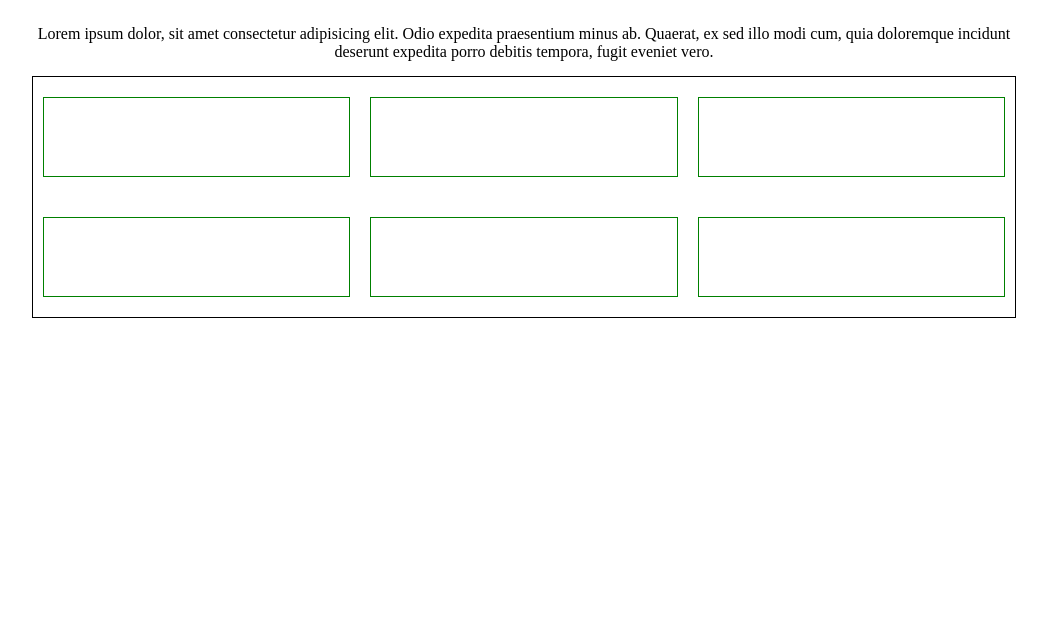
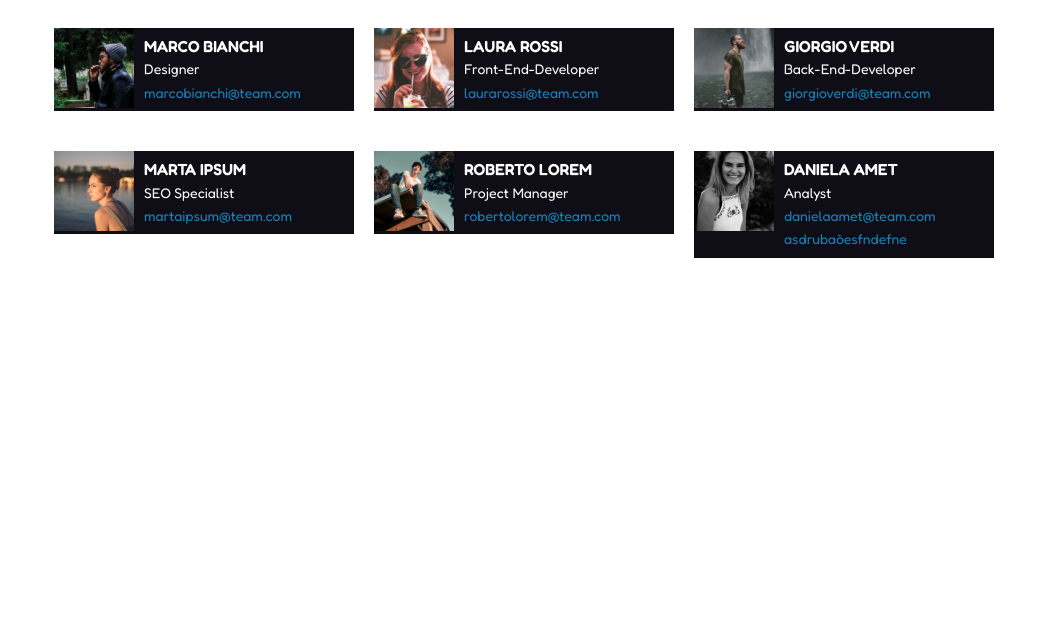
Before and after one commit to alessandraspalla/html-css-float-cards, a plain HTML site: page index.html in a window 1280 px wide. Shown: the part 163-800 px from the top of the page, without its empty margins (116-1163 px from the left). Drawn offline with Linux system fonts and the light colour scheme.

Commit message:
contenuto e clearfix in prevenzione aumento testo

```diff
--- a/css/style.css
+++ b/css/style.css
@@ -4,14 +4,25 @@
     margin: 0;
     padding: 0;
     box-sizing: border-box;
+    font-family: 'Fredoka', sans-serif;
 }
 
 #container {
-    width: 80%;
-    margin: 100px auto;
-    padding: 20px;
+    width: 75%;
+    margin: 50px auto;
 }
 
+.clearfix::after {
+    content: '';
+    display: table;
+    clear: both;
+}
+
+a {
+    text-decoration: none;
+    color: #1982b9;
+    font-size: 14px;
+}
 
 /* header style */
 
@@ -21,27 +32,32 @@ header {
 }
 
 header h1 {
-    font-size: 25px;
+    font-size: 30px;
     color: #e53170;
-    margin-bottom: 40px;
+    margin-bottom: 30px;
 }
 
-/* debug style */
-
-.row {
-    border: 1px solid black;
-}
-
-.row::after {
-    content: '';
-    display: table;
-    clear: both;
-}
+/* square style */
 
 .square {
-    height: 80px;
-    border: 1px solid green;
     width: calc(100%/3 - 20px);
     float: left;
     margin: 20px 10px;
+    background-color: #0f0e17;
 }
+
+.square img {
+    height: 80px;
+    float: left;
+    margin-right: 10px;
+}
+
+.text {
+    line-height: 140%;
+    color: #fff;
+    padding: 7px;
+}
+
+.text > span {
+    font-size: 14px;
+}
--- a/index.html
+++ b/index.html
@@ -5,6 +5,9 @@
     <meta http-equiv="X-UA-Compatible" content="IE=edge">
     <meta name="viewport" content="width=device-width, initial-scale=1.0">
     <link rel="stylesheet" href="css/style.css">
+    <link rel="preconnect" href="https://fonts.googleapis.com">
+    <link rel="preconnect" href="https://fonts.gstatic.com" crossorigin>
+    <link href="https://fonts.googleapis.com/css2?family=Fredoka:wght@300;400;500;600&display=swap" rel="stylesheet">
     <title>Meet our team</title>
 </head>
 <body>
@@ -20,13 +23,61 @@
         <!-- sezione contatti -->
         <section>
             <!-- row con clearfix -->
-            <div class="row">
-                <div class="square"></div>
-                <div class="square"></div>
-                <div class="square"></div>
-                <div class="square"></div>
-                <div class="square"></div>
-                <div class="square"></div>
+            <div class="row clearfix">
+                <div class="square clearfix">
+                    <img src="img/male1.png" alt="foto uomo1">
+                    <div class="text">
+                        <h4>MARCO BIANCHI</h4>
+                        <span>Designer</span>
+                        <br>
+                        <a href="#">marcobianchi@team.com</a>
+                    </div>
+                </div>
+                <div class="square clearfix">
+                    <img src="img/female1.png" alt="foto donna1">
+                    <div class="text">
+                        <h4>LAURA ROSSI</h4>
+                        <span>Front-End-Developer</span>
+                        <br>
+                        <a href="#">laurarossi@team.com</a>
+                    </div>
+                </div>
+                <div class="square clearfix">
+                    <img src="img/male2.png" alt="foto uomo2">
+                    <div class="text">
+                        <h4>GIORGIO VERDI</h4>
+                        <span>Back-End-Developer</span>
+                        <br>
+                        <a href="#">giorgioverdi@team.com</a>
+                    </div>
+                </div>
+                <div class="square clearfix">
+                    <img src="img/female2.png" alt="foto donna2">
+                    <div class="text">
+                        <h4>MARTA IPSUM</h4>
+                        <span>SEO Specialist</span>
+                        <br>
+                        <a href="#">martaipsum@team.com</a>
+                    </div>
+                </div>
+                <div class="square clearfix">
+                    <img src="img/male3.png" alt="foto uomo3">
+                    <div class="text">
+                        <h4>ROBERTO LOREM</h4>
+                        <span>Project Manager</span>
+                        <br>
+                        <a href="#">robertolorem@team.com</a>
+                    </div>
+                </div>
+                <div class="square clearfix">
+                    <img src="img/female3.png" alt="foto donna3">
+                    <div class="text">
+                        <h4>DANIELA AMET</h4>
+                        <span>Analyst</span>
+                        <br>
+                        <a href="#">danielaamet@team.com asdrubaòesfndefne</a>
+                    </div>
+                </div>
             </div>
         </section>
     </div>
```
